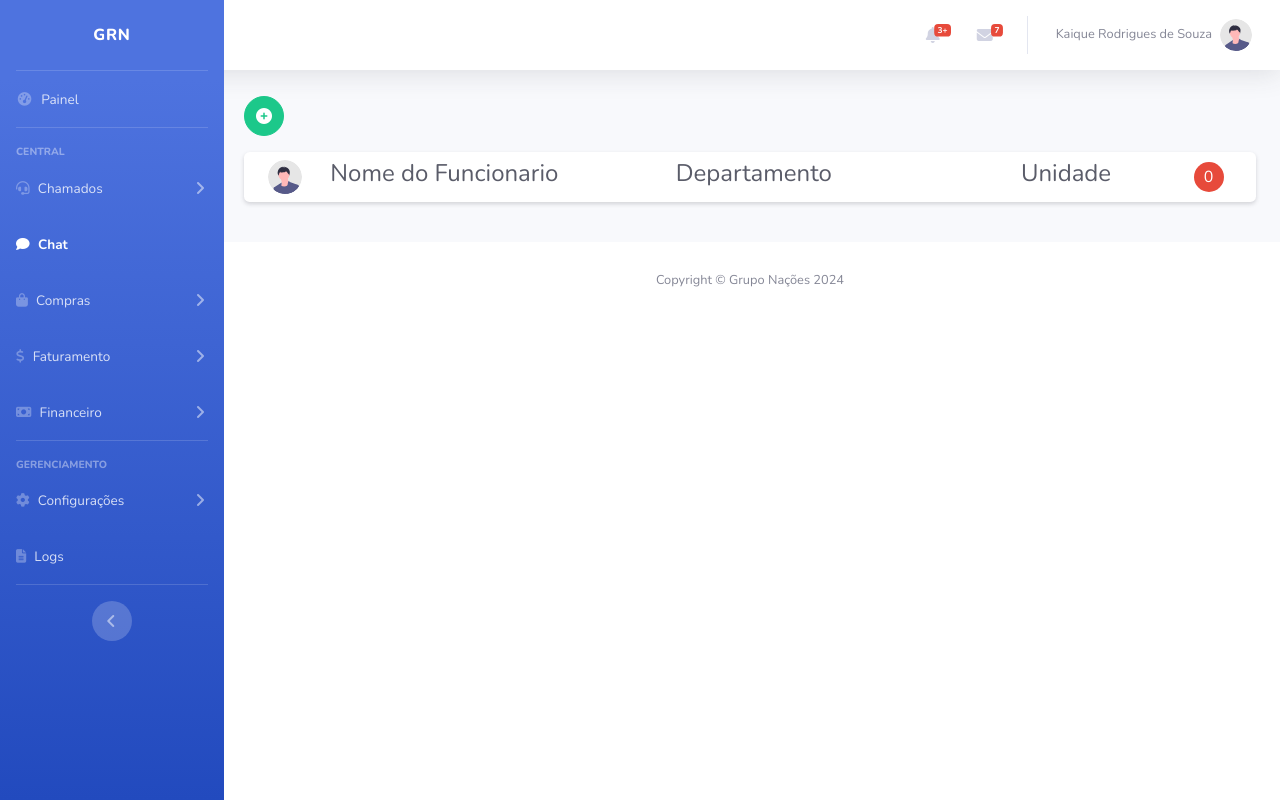
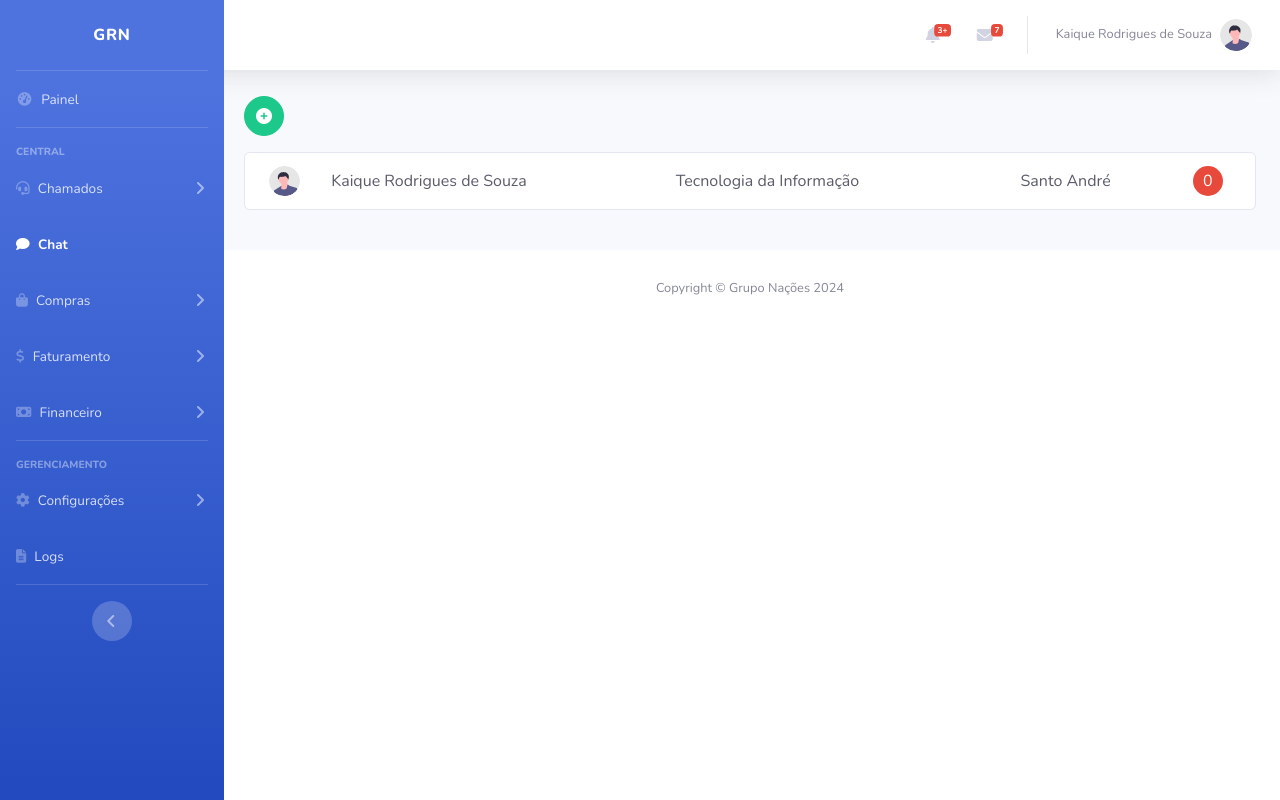
Before and after one commit to KaiqueWalkerRodrigues/GRNacoes, a PHP site: page /conversas.php in a window 1280 px wide. Run offline with PHP 8.4, Linux system fonts and the light colour scheme; a user stored in the database is signed in; data comes from the database, SQL or seed files in the repository.

Commit message:
att conversa

```diff
--- a/conversas.php
+++ b/conversas.php
@@ -27,7 +27,6 @@
 
     <!-- Custom styles for this template-->
     <link href="css/sb-admin-2.min.css" rel="stylesheet">
-
 </head>
 
 <body id="page-top">
@@ -56,20 +55,20 @@
                     <div class="row">
 
                     <div class="col-12">
-                        <a href="<?php echo URL ?>/chat?id=5" class="text-decoration-none">
-                            <div class="card my-3 border-0 shadow-sm">
+                        <a href="<?php echo URL ?>/conversa?id=5" class="text-decoration-none grow-on-hover">
+                            <div class="card my-3 border-1">
                                 <div class="row align-items-center">
                                     <div class="col-1">
-                                        <img class="img-profile rounded-circle p-2 ml-3" width="80%" src="<?php echo URL ?>/img/undraw_profile.svg">
+                                        <img class="img-profile rounded-circle p-2 ml-3" width="75%" src="<?php echo URL ?>/img/undraw_profile.svg">
                                     </div>
                                     <div class="col-4 text-start">
-                                        <h4 class="text-dark">Nome do Funcionario</h4>
+                                        <p class="text-dark mt-3">Kaique Rodrigues de Souza</p>
                                     </div>
                                     <div class="col-4 text-start">
-                                        <h4 class="text-dark">Departamento</h4>
+                                        <p class="text-dark mt-3">Tecnologia da Informação</p>
                                     </div>
                                     <div class="col-2 text-start">
-                                        <h4 class="text-dark">Unidade</h4>
+                                        <p class="text-dark mt-3">Santo André</p>
                                     </div>
                                     <div class="col-1 text-start">
                                         <div class="rounded-circle bg-danger text-white d-flex justify-content-center align-items-center" style="width: 30px; height: 30px;">
```
